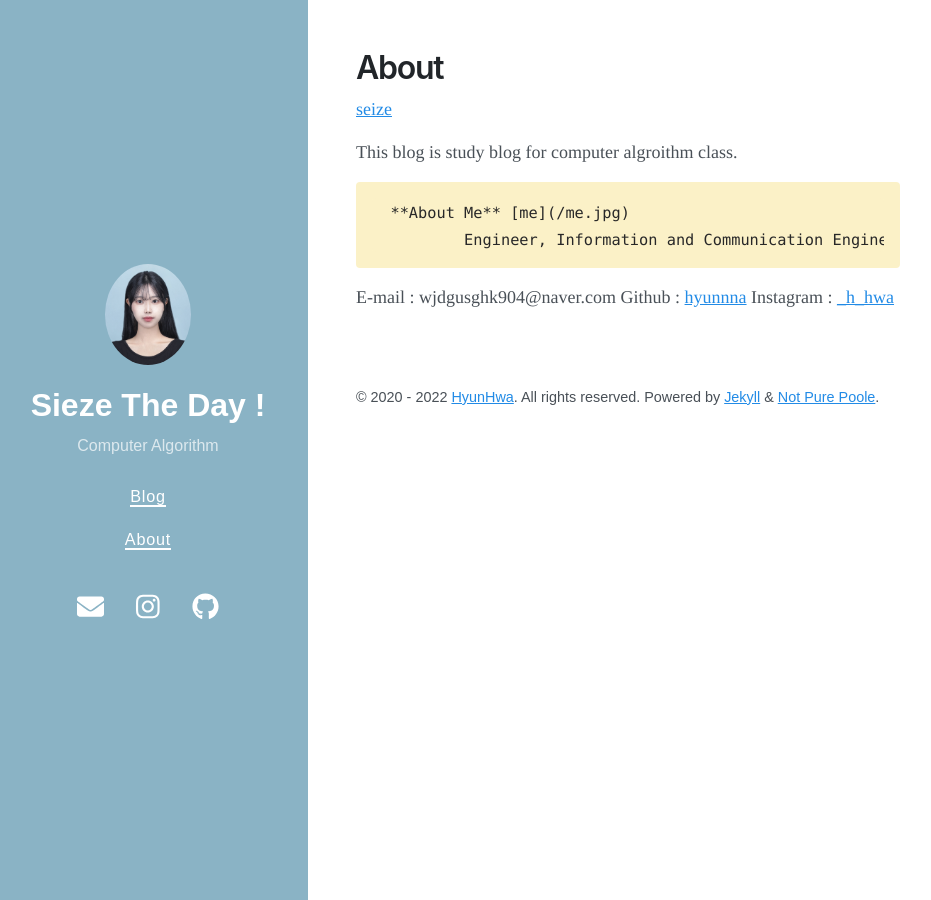
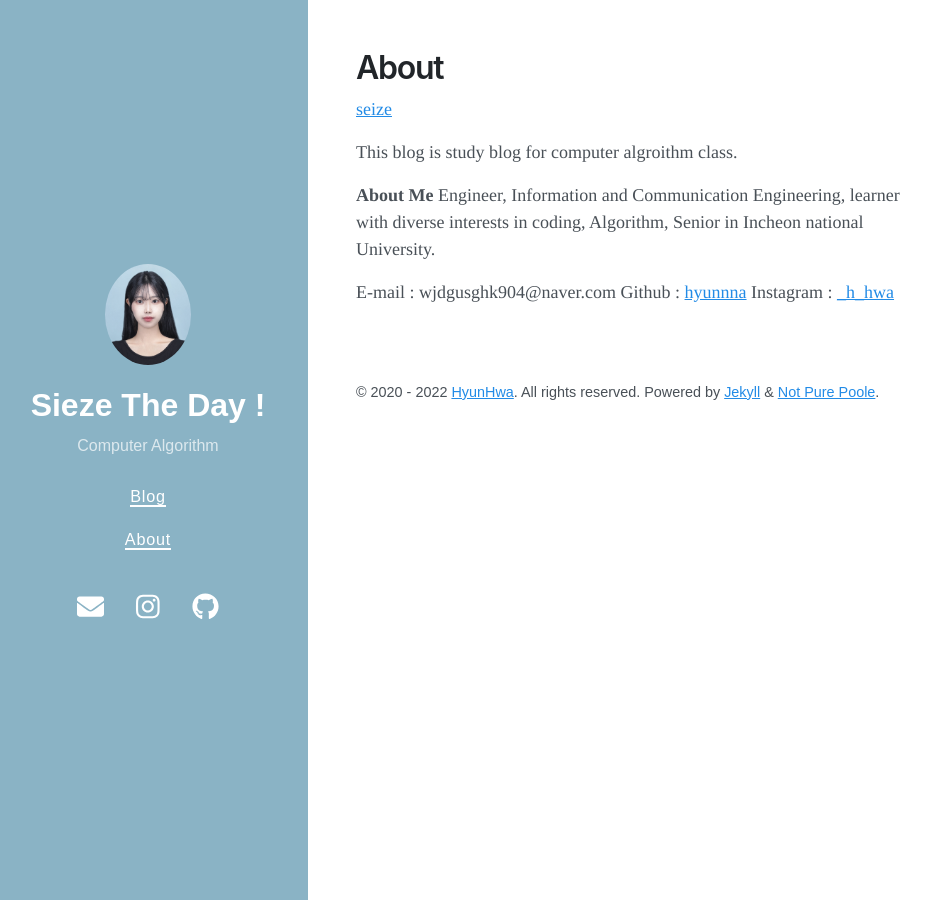
Before and after one commit to hyunnna/algorithm, a Jekyll site: the page built from about.md, in a window 1280 px wide. Shown: the whole page, without its empty margins (12-943 px from the left). Built offline with Jekyll 4.4.1, drawn with Linux system fonts in a browser that asks for light colours; nearby versions of some CDN libraries.

Commit message:
Update about.md

```diff
--- a/about.md
+++ b/about.md
@@ -7,12 +7,8 @@ title: About
 
 This blog is study blog for computer algroithm class.
 
-
-      **About Me**
-[me](/me.jpg)
-              Engineer, Information and Communication Engineering, learner with diverse interests in coding, Algorithm, Senior in Incheon national University.
-
-
+**About Me**
+Engineer, Information and Communication Engineering, learner with diverse interests in coding, Algorithm, Senior in Incheon national University.
 
 E-mail : wjdgusghk904@naver.com
 Github : [hyunnna](https://github.com/hyunnna)
```
